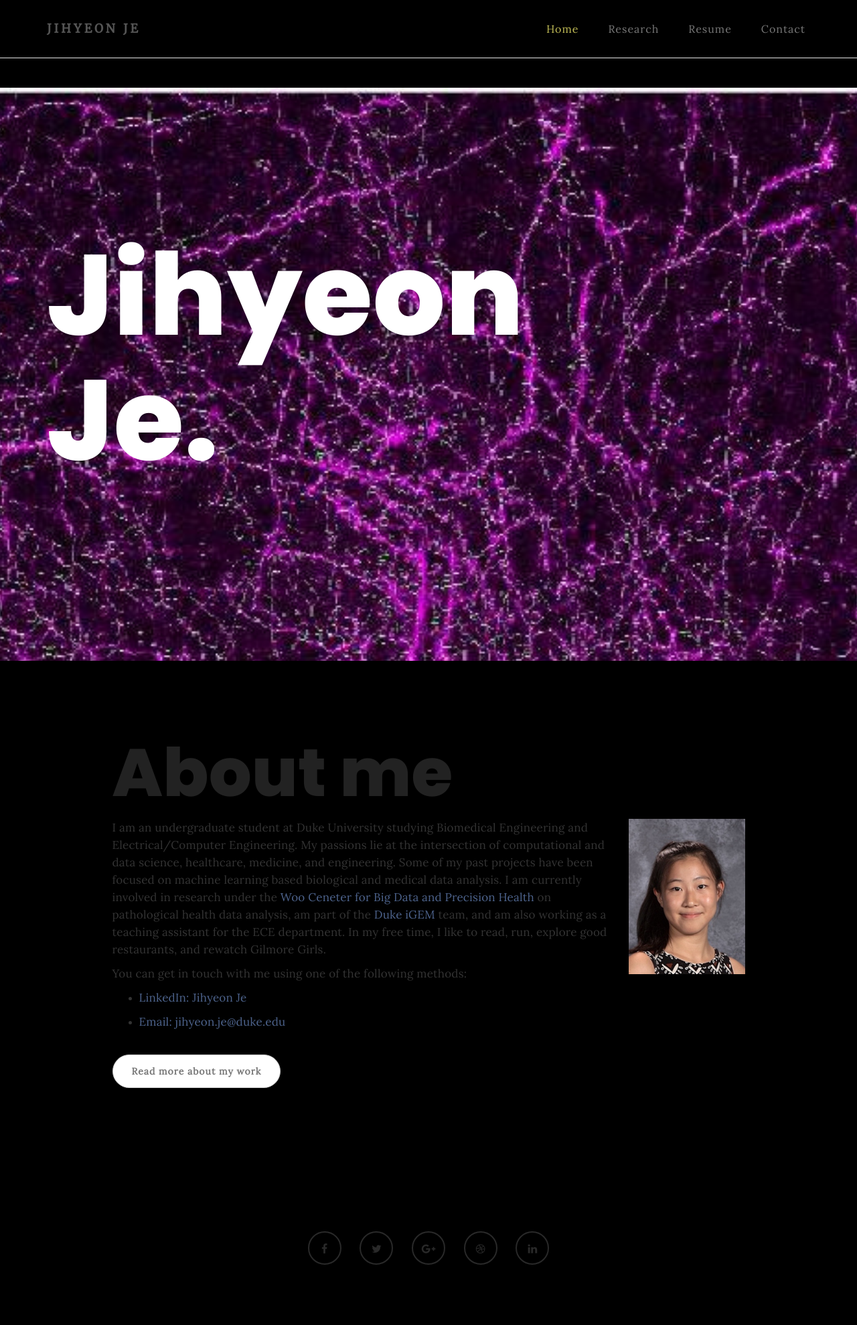
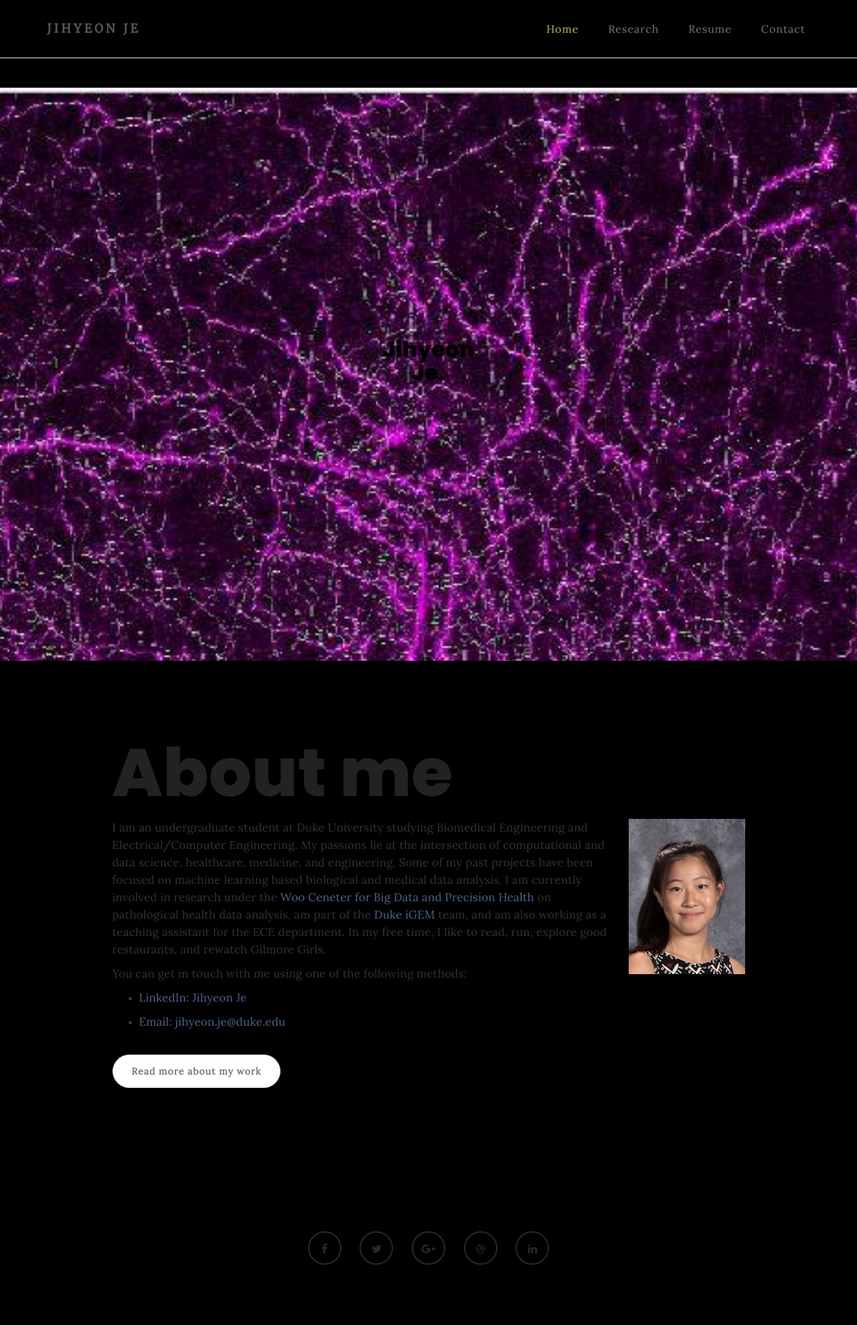
Before and after one commit to rpraka/JihyeonJe.com, a Jekyll site: the page index.html, which Jekyll copies as it is, in a window 1280 px wide. Shown: the whole page at 67% size. Built offline with Jekyll 4.4.1, drawn with Linux system fonts in a browser that asks for light colours.

Commit message:
Update index.html

```diff
--- a/index.html
+++ b/index.html
@@ -73,9 +73,9 @@ http://www.tooplate.com/view/2085-neuron
           <div class="row">
 
                <div class="col-md-12 col-sm-12">
-                    <h6>
+                    <h2>
                     Jihyeon <br>Je.
-                    </h6>
+                    </h2>
                </div>
 
           </div>
```
